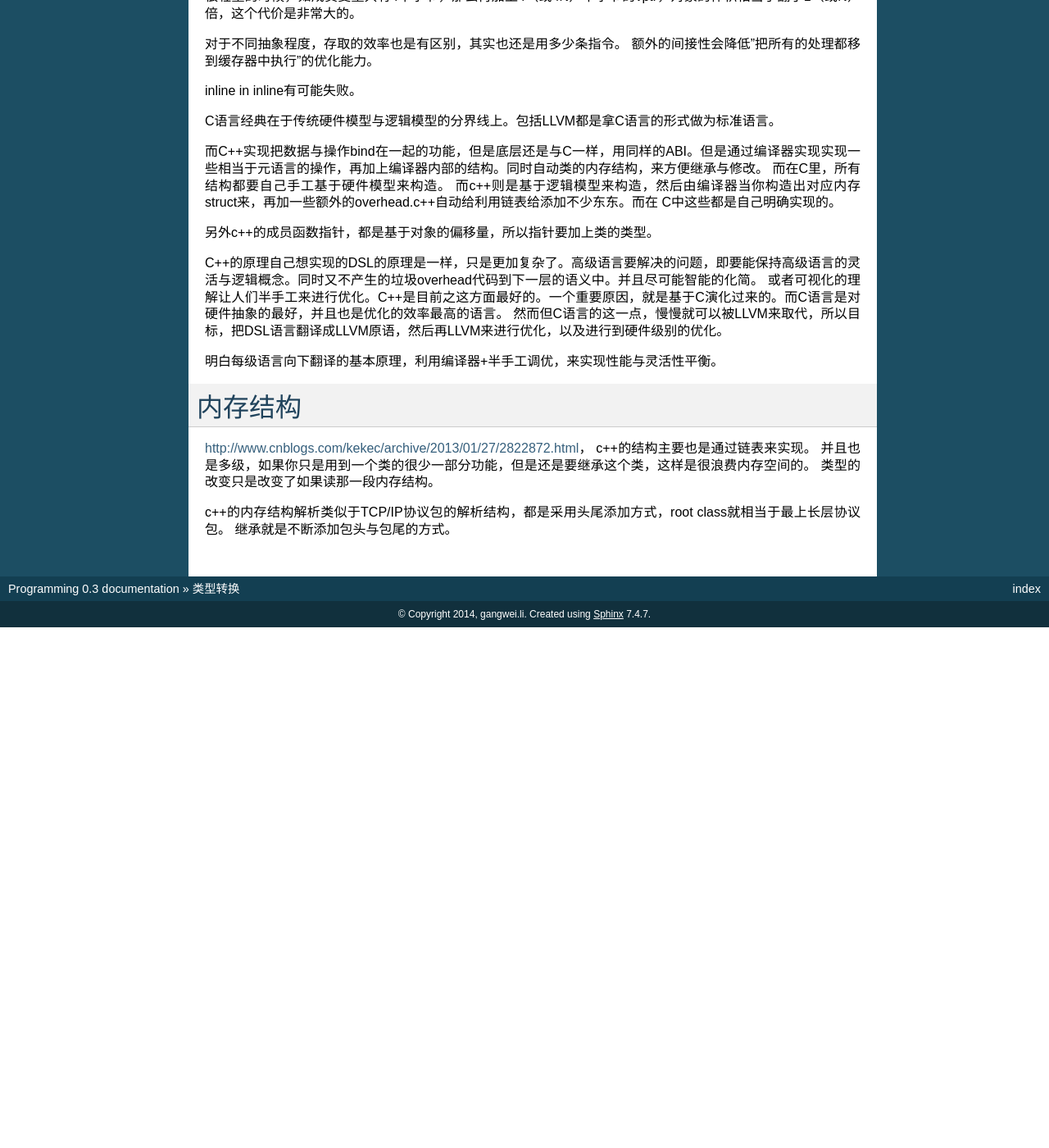
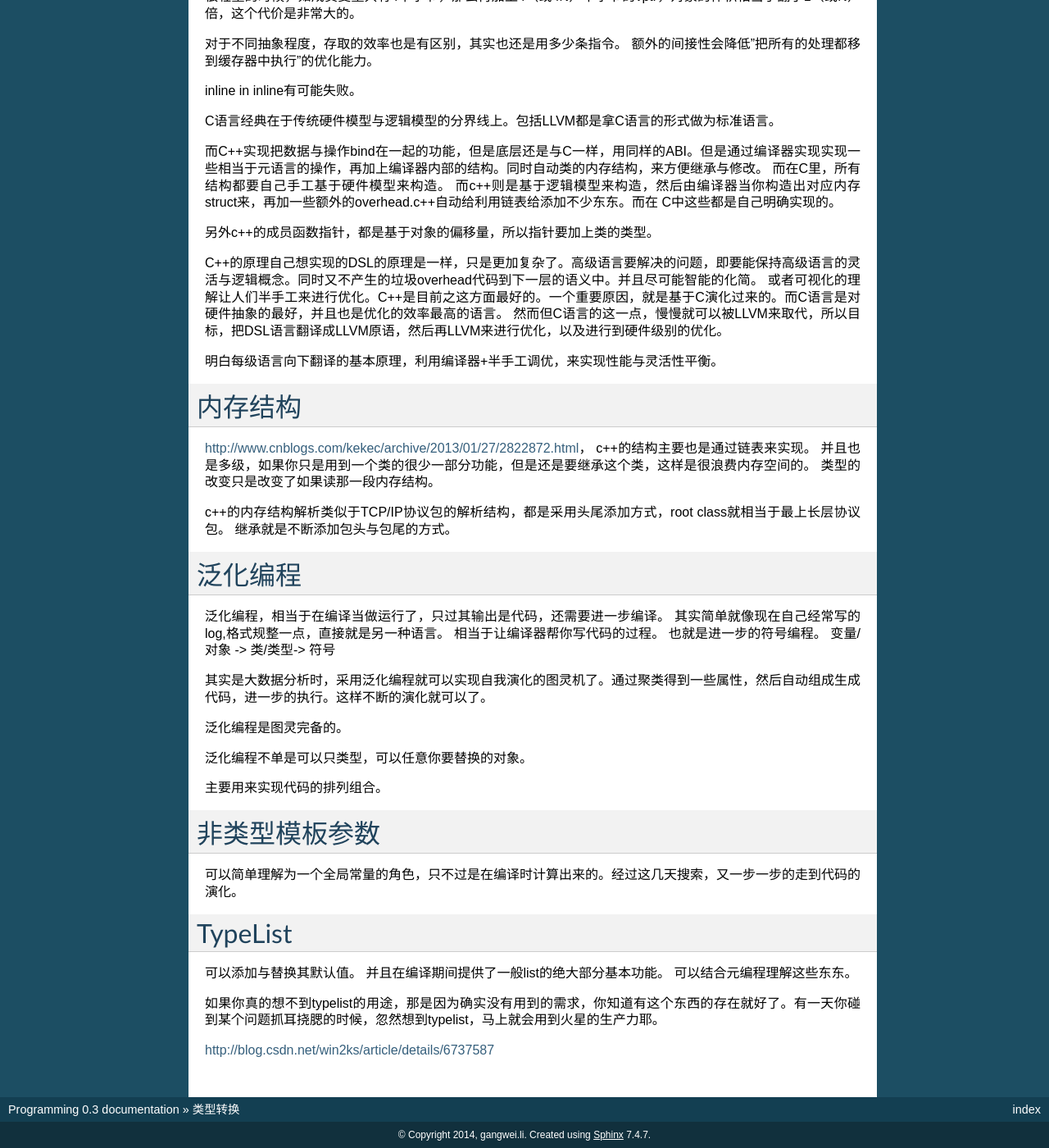
Before and after one commit to gwli/Programming, a Sphinx documentation site: the page built from source/content/Stage_1/CAndCPP.rst, in a window 1280 px wide and 1400 px high, scrolled down 1265 px. Shown: the whole window at 82% size. Built offline with Sphinx 7.4.7, drawn with Linux system fonts in a browser that asks for light colours; before the commit the page ends 2030 px from its top, so only the background shows below that.

Commit message:
泛化编程

```diff
--- a/source/content/Stage_1/CAndCPP.rst
+++ b/source/content/Stage_1/CAndCPP.rst
@@ -83,3 +83,35 @@ C++的原理自己想实现的DSL的原理是一样，只是更加复杂了。
 http://www.cnblogs.com/kekec/archive/2013/01/27/2822872.html， c++的结构主要也是通过链表来实现。 并且也是多级，如果你只是用到一个类的很少一部分功能，但是还是要继承这个类，这样是很浪费内存空间的。 类型的改变只是改变了如果读那一段内存结构。
 
 c++的内存结构解析类似于TCP/IP协议包的解析结构，都是采用头尾添加方式，root class就相当于最上长层协议包。 继承就是不断添加包头与包尾的方式。
+
+
+泛化编程
+========
+
+泛化编程，相当于在编译当做运行了，只过其输出是代码，还需要进一步编译。 其实简单就像现在自己经常写的log,格式规整一点，直接就是另一种语言。 相当于让编译器帮你写代码的过程。
+也就是进一步的符号编程。  变量/对象 -> 类/类型-> 符号
+
+
+其实是大数据分析时，采用泛化编程就可以实现自我演化的图灵机了。通过聚类得到一些属性，然后自动组成生成代码，进一步的执行。这样不断的演化就可以了。
+
+泛化编程是图灵完备的。
+
+泛化编程不单是可以只类型，可以任意你要替换的对象。
+
+主要用来实现代码的排列组合。
+
+
+非类型模板参数
+==============
+
+可以简单理解为一个全局常量的角色，只不过是在编译时计算出来的。经过这几天搜索，又一步一步的走到代码的演化。
+
+TypeList
+========
+
+可以添加与替换其默认值。 并且在编译期间提供了一般list的绝大部分基本功能。
+可以结合元编程理解这些东东。
+
+如果你真的想不到typelist的用途，那是因为确实没有用到的需求，你知道有这个东西的存在就好了。有一天你碰到某个问题抓耳挠腮的时候，忽然想到typelist，马上就会用到火星的生产力耶。
+
+http://blog.csdn.net/win2ks/article/details/6737587
```
